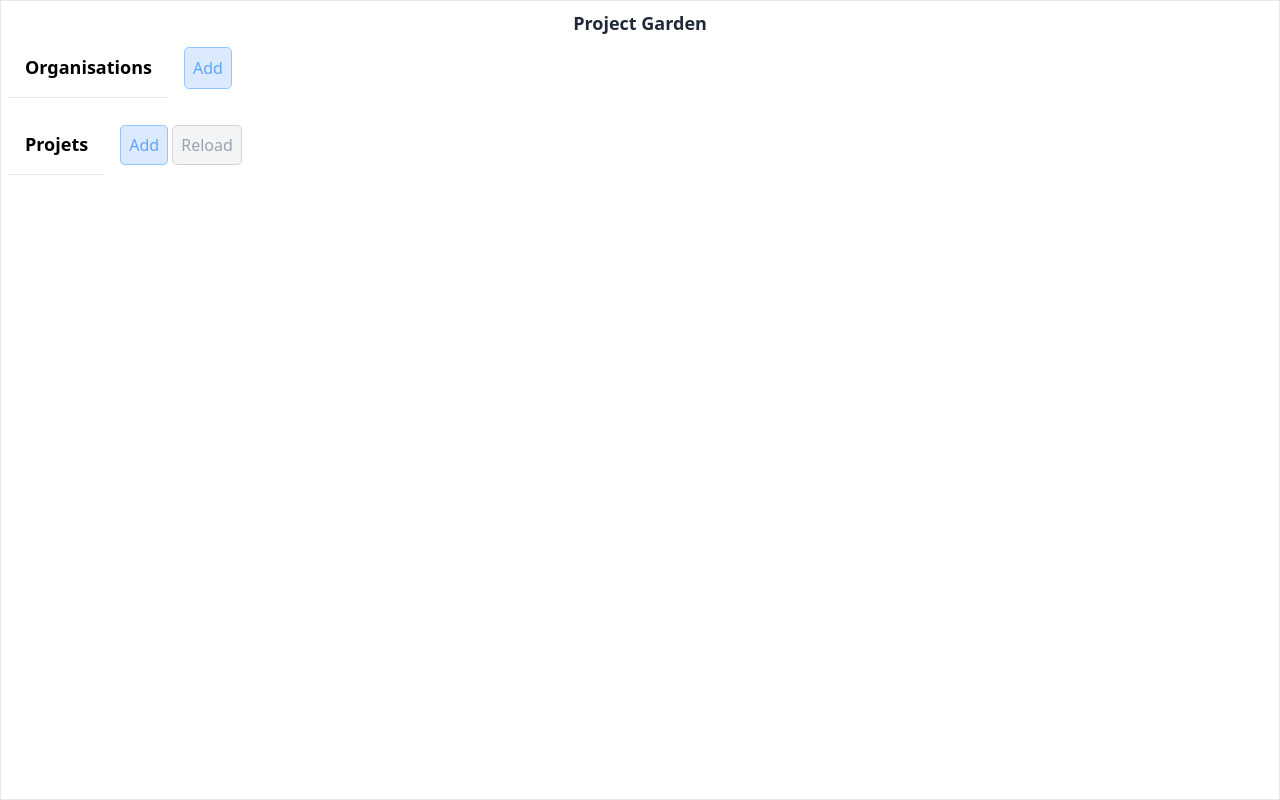
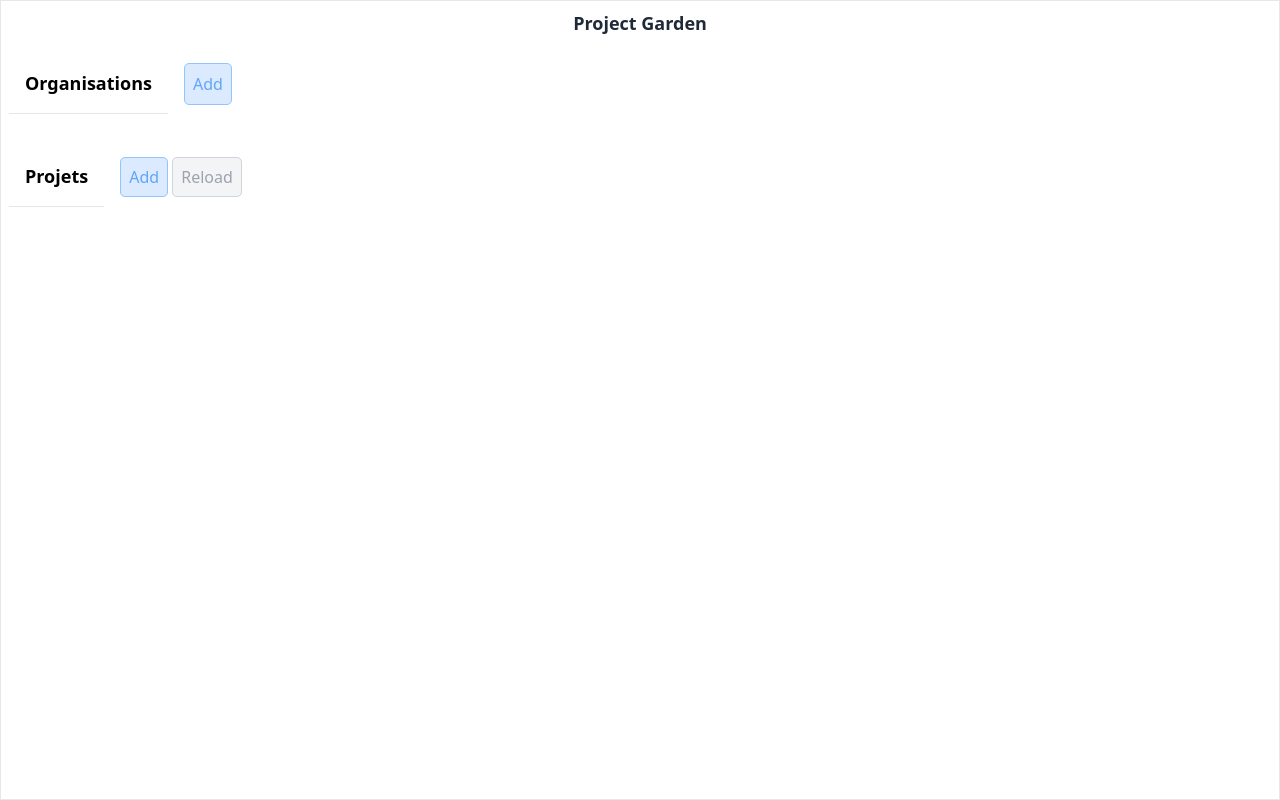
Before and after one commit to Bfabien99/project_garden, a FastAPI app: page / in a window 1280 px wide. Run offline with FastAPI, Linux system fonts and the light colour scheme; data that the repository does not hold is empty; some libraries are stand-ins or nearby versions.

```diff
--- a/app/templates/index.html
+++ b/app/templates/index.html
@@ -9,7 +9,7 @@
   <body class="w-full min-h-screen">
     <div
       id="container"
-      class="w-full max-w-screen-xl p-2 mx-auto border min-h-screen"
+      class="w-full max-w-screen-xl p-2 mx-auto border min-h-screen flex flex-col gap-4"
     >
       <h2 class="font-bold text-lg text-center text-gray-800">
         Project Garden
```
